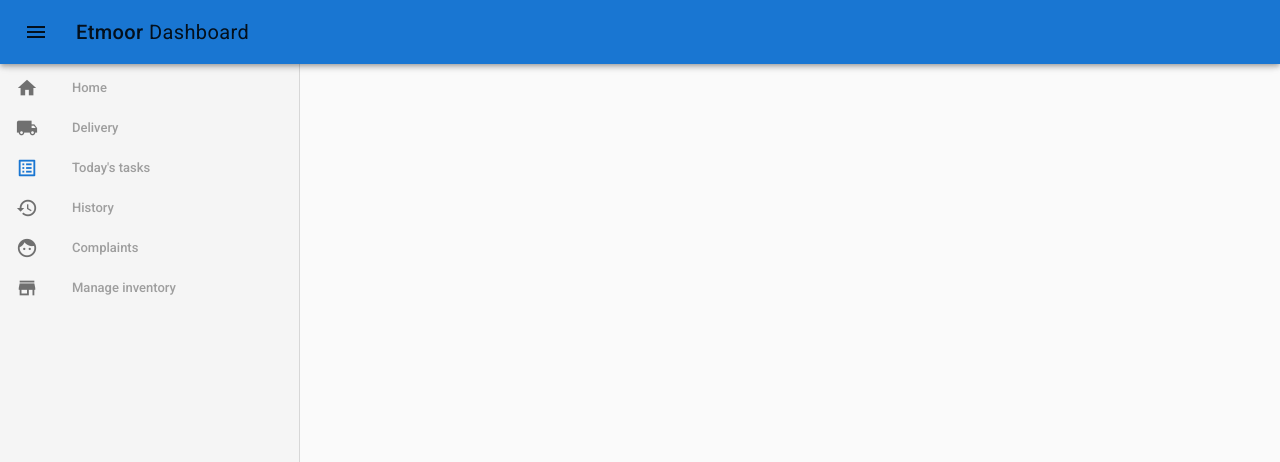
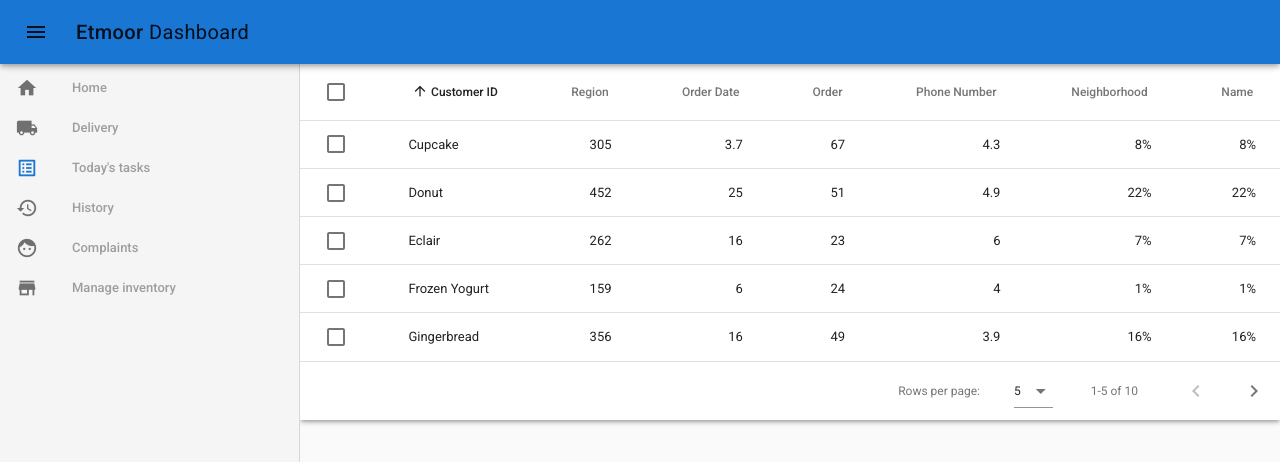
Before and after one commit to aalbani/tmoordashboard, a Vue app: page /tasks in a window 1280 px wide. Shown: the top 462 px of the page. Built offline with nearby package versions, Linux system fonts and the light colour scheme.

Commit message:
init task page

```diff
--- a/src/components/Tasks.vue
+++ b/src/components/Tasks.vue
@@ -0,0 +1,183 @@
+<template>
+  <v-data-table
+    v-model="selected"
+    :headers="headers"
+    :items="customerTable"
+    :pagination.sync="pagination"
+    select-all
+    item-key="name"
+    class="elevation-3"
+  >
+    <template slot="headers" slot-scope="props">
+      <tr>
+        <th>
+          <v-checkbox
+            :input-value="props.all"
+            :indeterminate="props.indeterminate"
+            primary
+            hide-details
+            @click.native="toggleAll"
+          ></v-checkbox>
+        </th>
+        <th
+          v-for="header in props.headers"
+          :key="header.text"
+          :class="['column sortable', pagination.descending ? 'desc' : 'asc', header.value === pagination.sortBy ? 'active' : '']"
+          @click="changeSort(header.value)"
+        >
+          <v-icon small>arrow_upward</v-icon>
+          {{ header.text }}
+        </th>
+      </tr>
+    </template>
+    <template slot="items" slot-scope="props">
+      <tr :active="props.selected" @click="props.selected = !props.selected">
+        <td>
+          <v-checkbox
+            :input-value="props.selected"
+            primary
+            hide-details
+          ></v-checkbox>
+        </td>
+        <td>{{ props.item.name }}</td>
+        <td class="text-xs-right">{{ props.item.calories }}</td>
+        <td class="text-xs-right">{{ props.item.fat }}</td>
+        <td class="text-xs-right">{{ props.item.carbs }}</td>
+        <td class="text-xs-right">{{ props.item.protein }}</td>
+        <td class="text-xs-right">{{ props.item.iron }}</td>
+        <td class="text-xs-right">{{ props.item.iron }}</td>
+      </tr>
+    </template>
+  </v-data-table>
+</template>
+
+<script>
+  export default {
+    data: () => ({
+      pagination: {
+        sortBy: 'name'
+      },
+      selected: [],
+      headers: [
+        {
+          text: 'Customer ID',
+          align: 'left',
+          value: 'name'
+        },
+        { text: 'Region', value: 'calories' },
+        { text: 'Order Date', value: 'fat' },
+        { text: 'Order', value: 'carbs' },
+        { text: 'Phone Number', value: 'protein' },
+        { text: 'Neighborhood', value: 'iron' },
+        { text: 'Name', value: 'iron' }
+      ],
+      customerTable: [
+        {
+          value: false,
+          name: 'Frozen Yogurt',
+          calories: 159,
+          fat: 6.0,
+          carbs: 24,
+          protein: 4.0,
+          iron: '1%'
+        },
+        {
+          value: false,
+          name: 'Ice cream sandwich',
+          calories: 237,
+          fat: 9.0,
+          carbs: 37,
+          protein: 4.3,
+          iron: '1%'
+        },
+        {
+          value: false,
+          name: 'Eclair',
+          calories: 262,
+          fat: 16.0,
+          carbs: 23,
+          protein: 6.0,
+          iron: '7%'
+        },
+        {
+          value: false,
+          name: 'Cupcake',
+          calories: 305,
+          fat: 3.7,
+          carbs: 67,
+          protein: 4.3,
+          iron: '8%'
+        },
+        {
+          value: false,
+          name: 'Gingerbread',
+          calories: 356,
+          fat: 16.0,
+          carbs: 49,
+          protein: 3.9,
+          iron: '16%'
+        },
+        {
+          value: false,
+          name: 'Jelly bean',
+          calories: 375,
+          fat: 0.0,
+          carbs: 94,
+          protein: 0.0,
+          iron: '0%'
+        },
+        {
+          value: false,
+          name: 'Lollipop',
+          calories: 392,
+          fat: 0.2,
+          carbs: 98,
+          protein: 0,
+          iron: '2%'
+        },
+        {
+          value: false,
+          name: 'Honeycomb',
+          calories: 408,
+          fat: 3.2,
+          carbs: 87,
+          protein: 6.5,
+          iron: '45%'
+        },
+        {
+          value: false,
+          name: 'Donut',
+          calories: 452,
+          fat: 25.0,
+          carbs: 51,
+          protein: 4.9,
+          iron: '22%'
+        },
+        {
+          value: false,
+          name: 'KitKat',
+          calories: 518,
+          fat: 26.0,
+          carbs: 65,
+          protein: 7,
+          iron: '6%'
+        }
+      ]
+    }),
+
+    methods: {
+      toggleAll () {
+        if (this.selected.length) this.selected = []
+        else this.selected = this.customerTable.slice()
+      },
+      changeSort (column) {
+        if (this.pagination.sortBy === column) {
+          this.pagination.descending = !this.pagination.descending
+        } else {
+          this.pagination.sortBy = column
+          this.pagination.descending = false
+        }
+      }
+    }
+  }
+</script>
```
